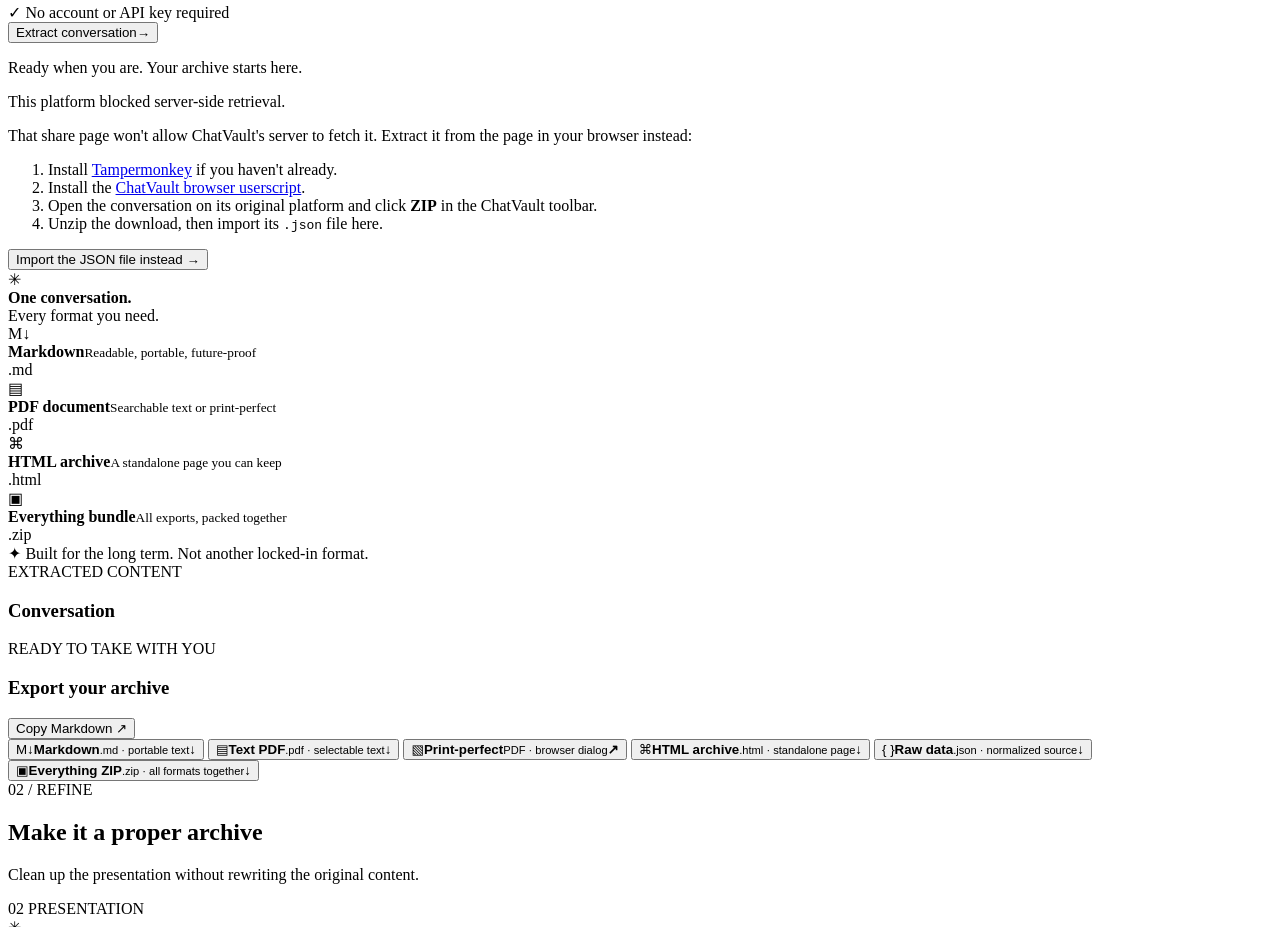
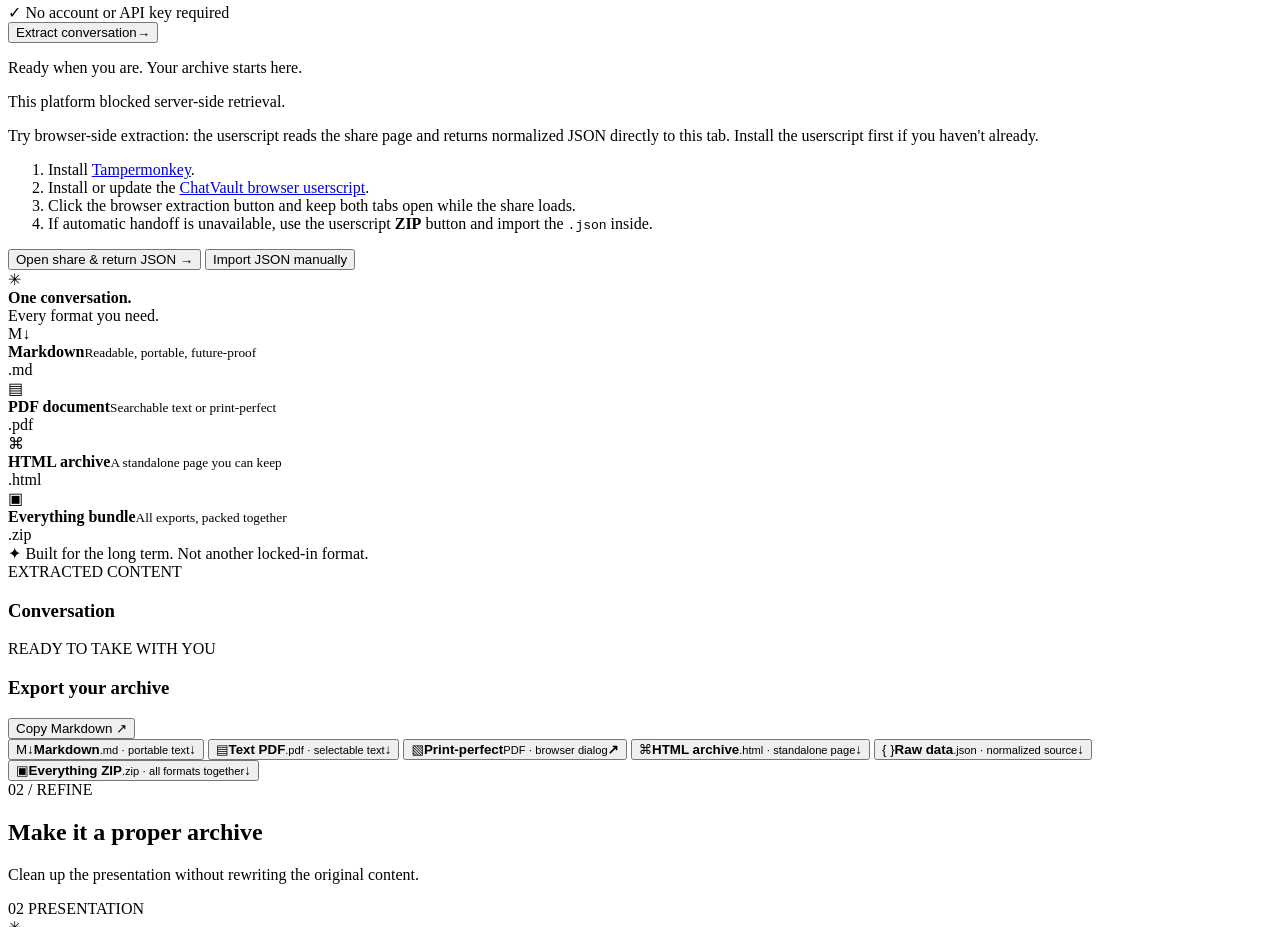
Before and after one commit to Chimthuwu/chatvault, a website with bundled scripts: page site/index.html in a window 1280 px wide. Shown: the part 2196-3123 px from the top of the page. Built offline with nearby package versions, Linux system fonts and the light colour scheme.

Commit message:
Add browser-side Share URL to JSON extraction

```diff
--- a/site/index.html
+++ b/site/index.html
@@ -100,14 +100,17 @@
               <p id="status" class="status" role="status" aria-live="polite">Ready when you are. Your archive starts here.</p>
               <div id="resolver-fallback" class="resolver-fallback hidden" role="note">
                 <div class="fallback-title">This platform blocked server-side retrieval.</div>
-                <p>That share page won't allow ChatVault's server to fetch it. Extract it from the page in your browser instead:</p>
+                <p>Try browser-side extraction: the userscript reads the share page and returns normalized JSON directly to this tab. Install the userscript first if you haven't already.</p>
                 <ol>
-                  <li>Install <a href="https://www.tampermonkey.net/" target="_blank" rel="noopener noreferrer">Tampermonkey</a> if you haven't already.</li>
-                  <li>Install the <a href="https://raw.githubusercontent.com/Chimthuwu/chatvault/main/userscripts/chatvault.user.js" target="_blank" rel="noopener noreferrer">ChatVault browser userscript</a>.</li>
-                  <li>Open the conversation on its original platform and click <strong>ZIP</strong> in the ChatVault toolbar.</li>
-                  <li>Unzip the download, then import its <code>.json</code> file here.</li>
+                  <li>Install <a href="https://www.tampermonkey.net/" target="_blank" rel="noopener noreferrer">Tampermonkey</a>.</li>
+                  <li>Install or update the <a href="https://raw.githubusercontent.com/Chimthuwu/chatvault/main/userscripts/chatvault.user.js" target="_blank" rel="noopener noreferrer">ChatVault browser userscript</a>.</li>
+                  <li>Click the browser extraction button and keep both tabs open while the share loads.</li>
+                  <li>If automatic handoff is unavailable, use the userscript <strong>ZIP</strong> button and import the <code>.json</code> inside.</li>
                 </ol>
-                <button id="fallback-json" class="btn btn-subtle btn-small" type="button">Import the JSON file instead →</button>
+                <div class="fallback-actions">
+                  <button id="fallback-browser" class="btn btn-primary btn-small" type="button">Open share &amp; return JSON →</button>
+                  <button id="fallback-json" class="btn btn-subtle btn-small" type="button">Import JSON manually</button>
+                </div>
               </div>
             </div>
 
```
